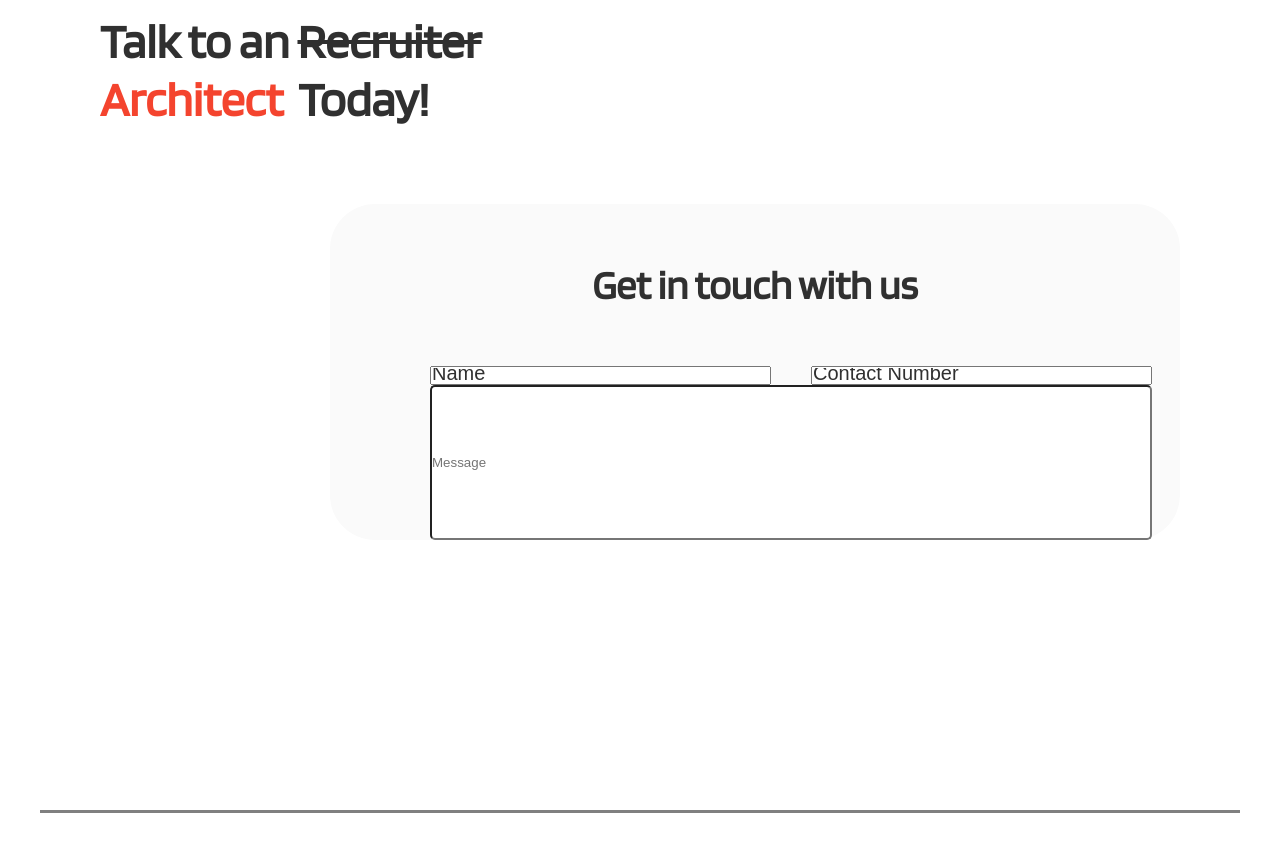
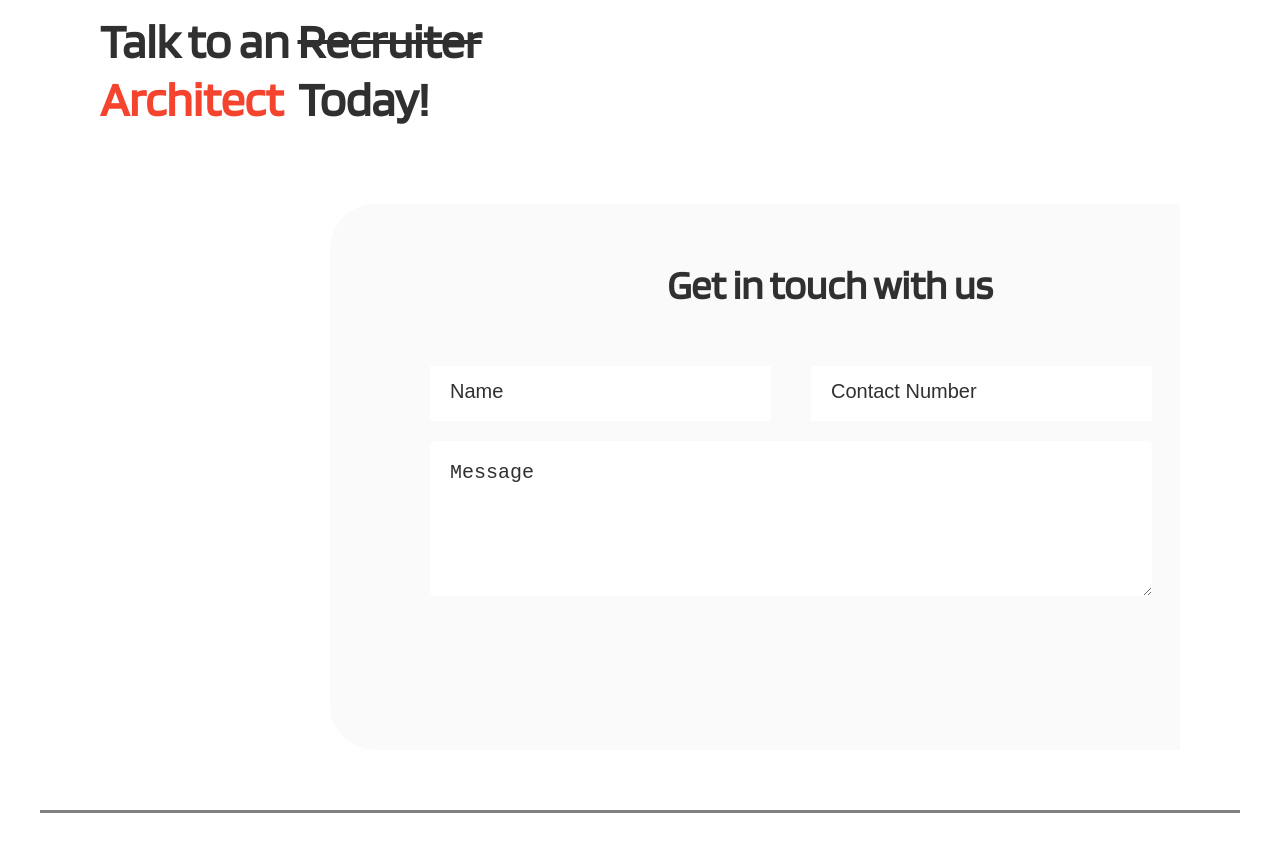
Before and after one commit to mankhedekar96/the-skilled-bots, a website: page index.html in a window 1280 px wide. Shown: the part 7380-8231 px from the top of the page. Drawn offline with Linux system fonts and the light colour scheme.

Commit message:
Contact us added

```diff
--- a/css/style.css
+++ b/css/style.css
@@ -418,12 +418,16 @@ body {
 
 #contact-us .contact-info {
     padding-top: 76px;
+    overflow: hidden;
 }
 
 #contact-us .contact-text {
+    width: 100%;
+    max-width: 1000px;
     margin-left: 230px;
     background: #FAFAFA;
     border-radius: 45px;
+    padding-bottom: 150px;
 }
 
 #contact-us .contact-heading {
@@ -510,6 +514,8 @@ body {
 .input-container input{
     width: 100%;
     max-width: 341px;
+    border:none;
+    padding: 20px;
 }
 
 .input-container input::placeholder{
@@ -526,7 +532,15 @@ body {
     max-width: 722px;
     height: 155px;
     border-radius: 5px;
-    vertical-align: text-top;
+    margin-left: 100px;
+    margin-top: 20px;
+    padding: 20px;
+    border:none;
+}
+
+.text-area::placeholder{
+    font-size: 20px;
+    color: #303030;
 }
 
 /* Media Queries */
--- a/index.html
+++ b/index.html
@@ -263,7 +263,6 @@
             <div class="text-headline">Talk to an <span class="inline-class">Recruiter</span></div>
             <div class="heading-section"><span class="red-text"> Architect</span>Today!</div>
             <div class="contact-info">
-
                 <div class="contact-text">
                     <div class="contact-content">
                         <div class="contact-heading">
@@ -275,8 +274,8 @@
                                 <input type="text" placeholder="Name"/>
                                 <input type="text" placeholder="Contact Number"/>
                             </div>
-                            <input type="text" class="text-area" placeholder="Message"/>
                         </form>
+                        <textarea class="text-area" placeholder="Message"></textarea>
 
                     </div>
                 </div>
```
